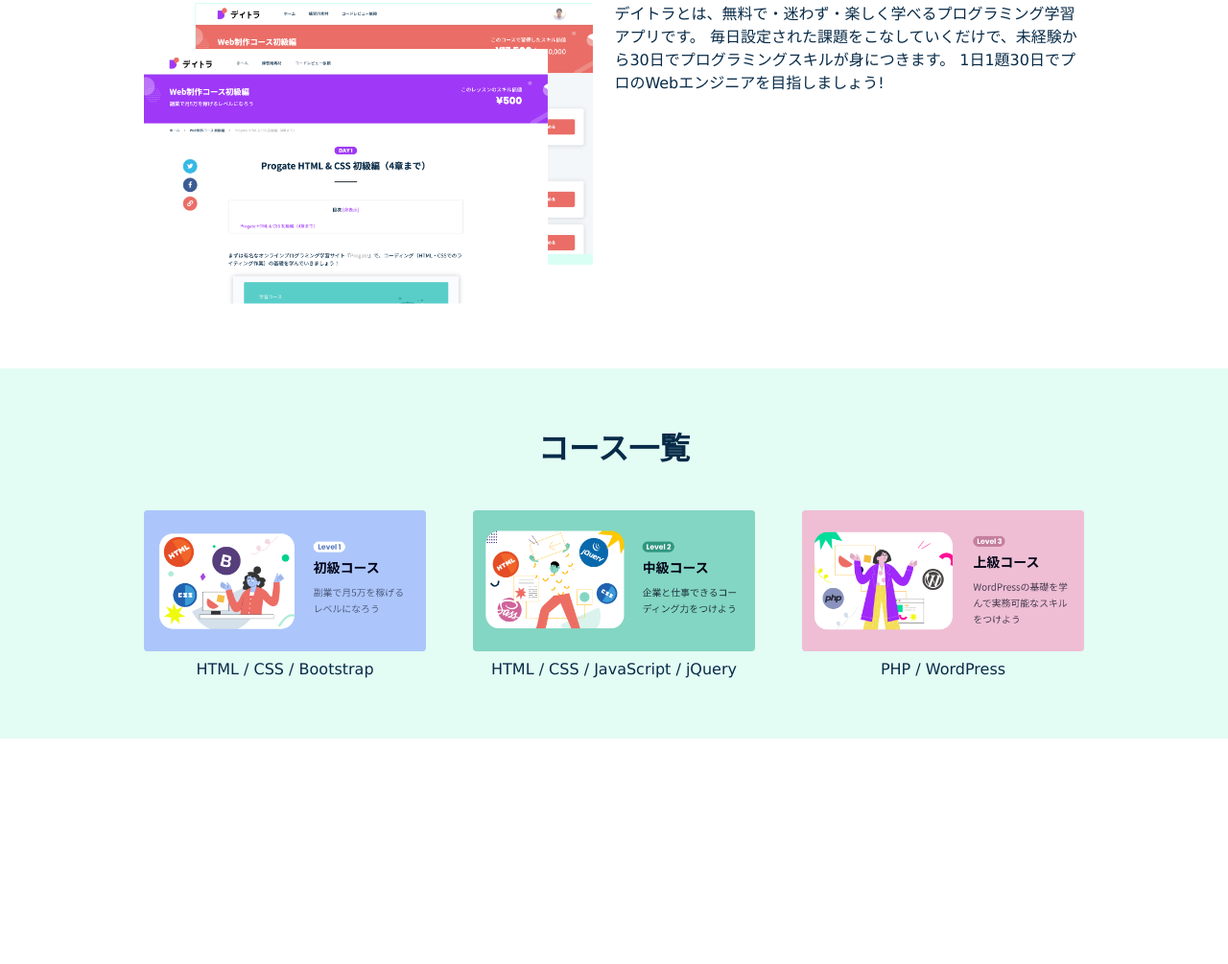
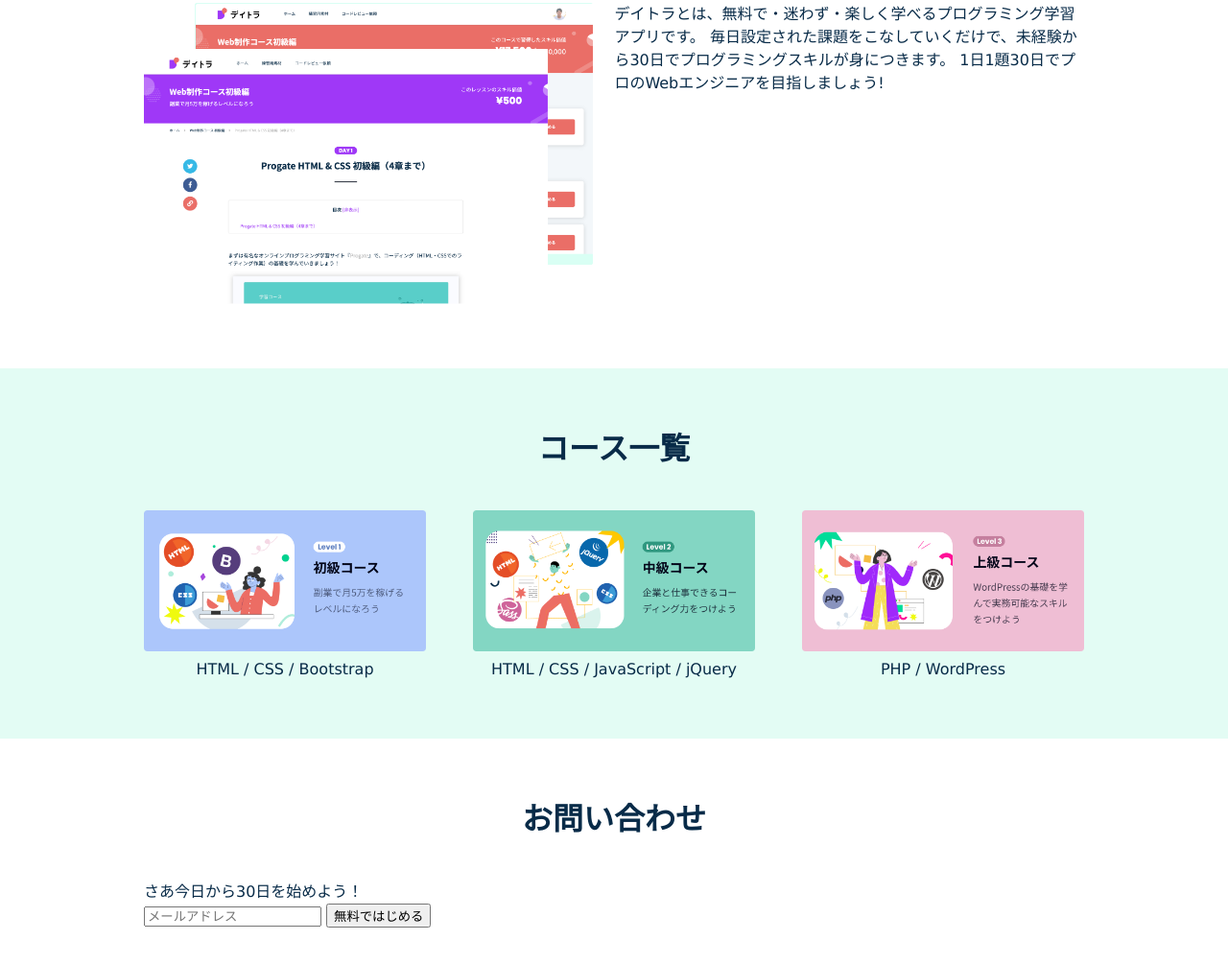
Before and after one commit to aoitech/practice-LP, a plain HTML site: page index.html in a window 1280 px wide. Shown: the part 321-1326 px from the top of the page at 96% size. Before the commit the page ends 1211 px from the top, so only its background shows below. Drawn offline with Linux system fonts and the light colour scheme.

Commit message:
add-contact-section-html

```diff
--- a/index.html
+++ b/index.html
@@ -61,6 +61,12 @@
       </section>
       <section class="contact section">
         <div class="container">
+          <h2 class="section-title">お問い合わせ</h2>
+          <p class="section-text">さあ今日から30日を始めよう！</p>
+          <form action="#" method="post">
+            <input type="email" name="email" id="email" placeholder="メールアドレス">
+            <button class="btn btn-register" type="submit">無料ではじめる</button>
+          </form>
         </div>
       </section>
       <footer>
```
